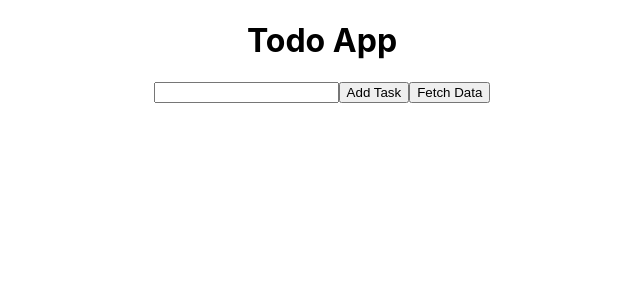
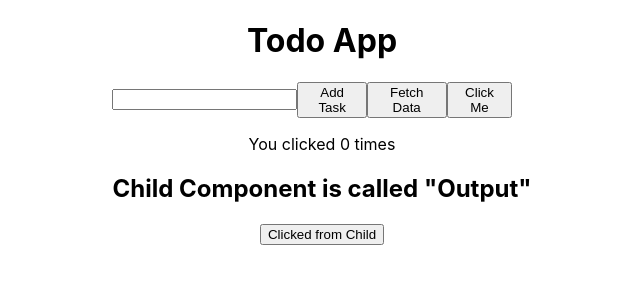
Before and after one commit to alifhs/todo, a React (Create React App) app: page / in a window 1280 px wide. Shown: the top 300 px of the page, without its empty margins (318-958 px from the left). Built offline with nearby package versions, Linux system fonts and the light colour scheme.

Commit message:
send data from child to parent

```diff
--- a/src/App.js
+++ b/src/App.js
@@ -8,7 +8,6 @@ function App() {
       <h1>Todo App</h1>
       <div style={{display : "flex", justifyContent: "center", alignItems: "center"}}>
         <Input />
-
       </div>
 
     </div>
--- a/src/components/Input.jsx
+++ b/src/components/Input.jsx
@@ -1,4 +1,5 @@
-import React , {useState} from 'react'
+import React , {useState, useEffect} from 'react'
+import Output from './Output'
 import axios from 'axios'
 
 
@@ -6,6 +7,17 @@ import axios from 'axios'
 
     const [input, setInput] = useState("");
     const [tasks, setTask] = useState([]);
+    const [count, setCount] = useState(0);
+
+
+    useEffect(() => {
+      document.title = `You clicked ${count} times`;
+    });
+
+    const clickCount = () => {
+      setCount(count + 1);
+    }
+
     const handleInput =(e)=> {
         console.log(e.target.value);
         setInput(e.target.value);
@@ -39,6 +51,7 @@ import axios from 'axios'
             <input value={input} onChange={handleInput} type="text" />
             <button onClick={addTask}>Add Task</button>
             <button onClick={fetchData}>Fetch Data</button>
+            <button onClick={clickCount}>Click Me</button>
 
     </div>
      {/* <p>{input}</p> */}
@@ -52,8 +65,12 @@ import axios from 'axios'
      }
      {<p>{data.name}</p>}
      {<p>{data.fullName}</p>}
+     {<p>You clicked {count} times</p>}
+
+     <Output name="Output" setParent={setCount} count={count}/>
 
     </div>
+
 
   )
 }
--- /dev/null
+++ b/src/components/Output.jsx
@@ -0,0 +1,17 @@
+import React from "react";
+
+    const Output = (props) => {
+
+        const handleClick = () =>  {
+            props.setParent(props.count + 1)
+        }
+
+        return (
+            <div>
+                <h2>Child Component is called "{props.name}"</h2>
+                <button onClick={handleClick}>Clicked from Child</button>
+            </div>
+        )
+    }
+
+export default Output;
```
